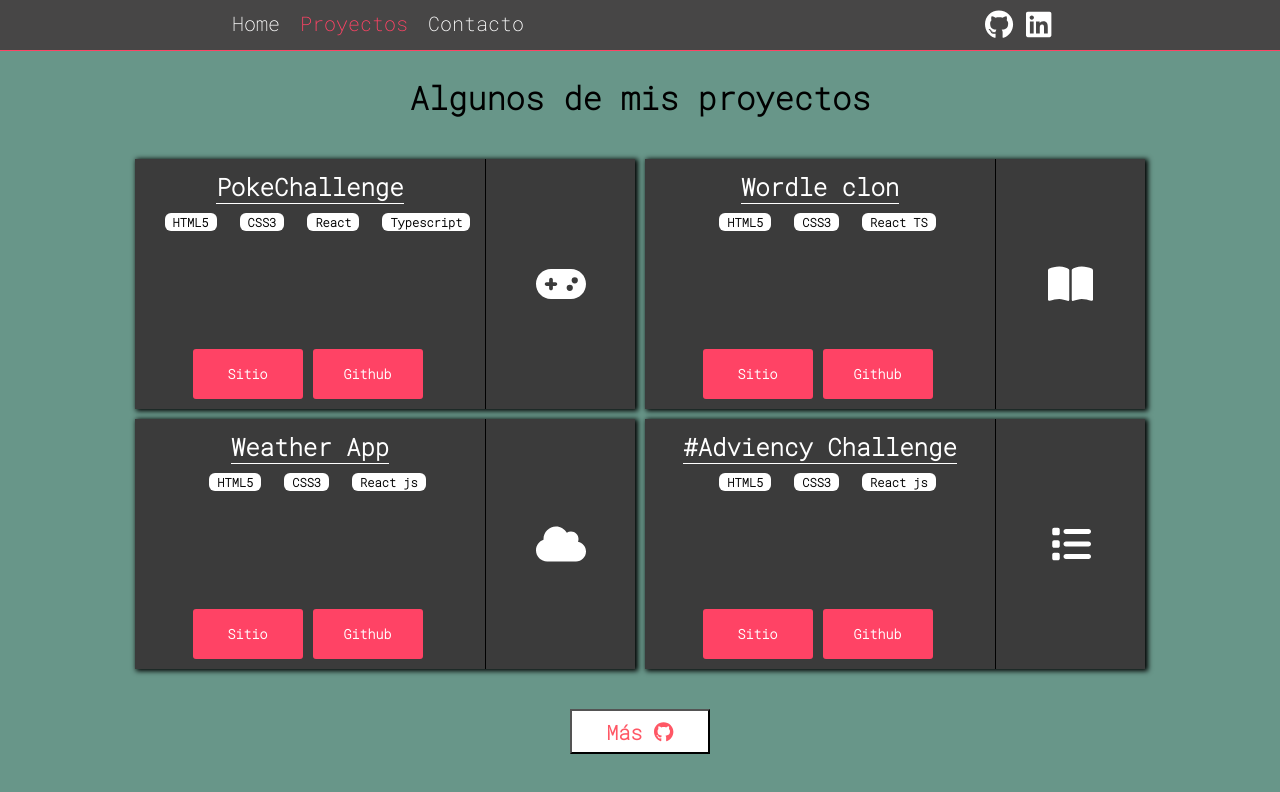
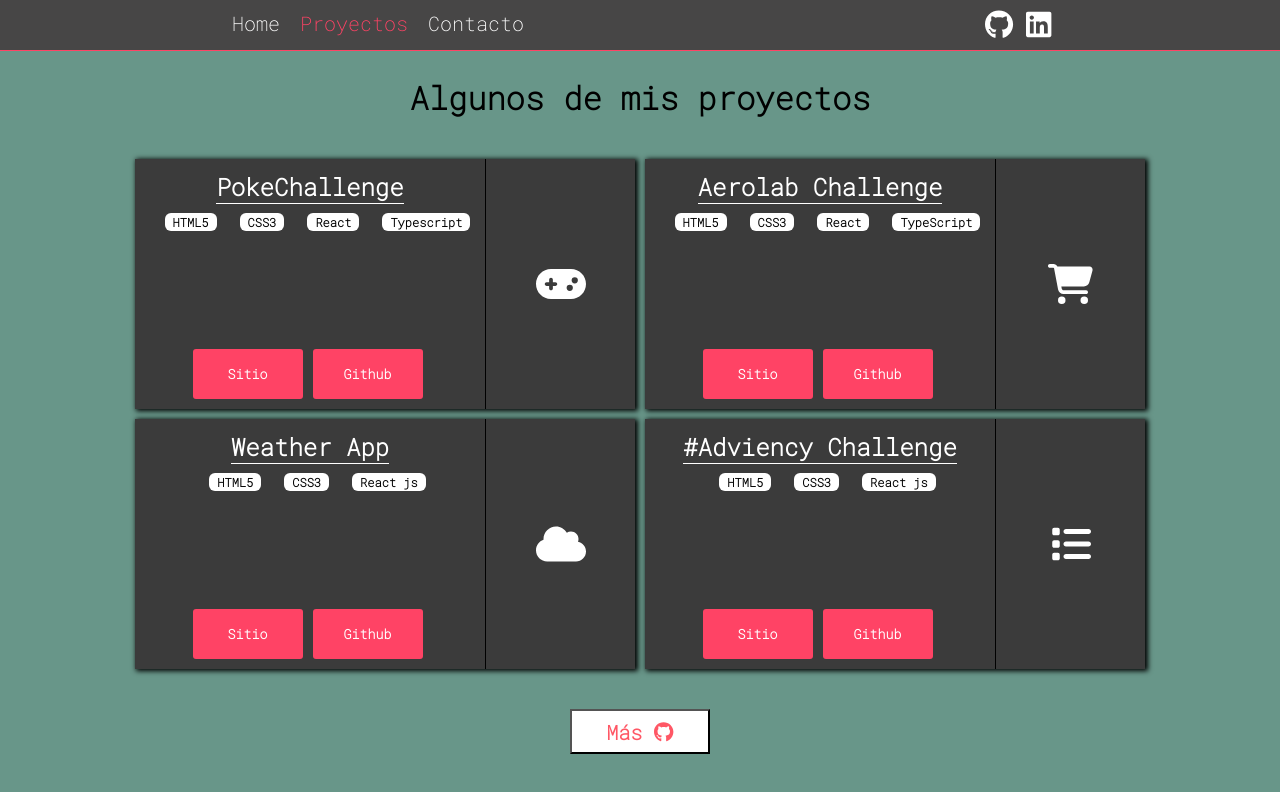
Before and after one commit to AgustinGauna/portafolio, a React (Create React App) app: page /projects in a window 1280 px wide. Shown: the top 792 px of the page. Built offline with nearby package versions, Linux system fonts and the light colour scheme.

Commit message:
actualizacion

```diff
--- a/src/components/Projects/Projects.jsx
+++ b/src/components/Projects/Projects.jsx
@@ -2,7 +2,7 @@ import React from 'react'
 import styles from './Projects.module.css'
 import { motion } from 'framer-motion'
 import { FontAwesomeIcon } from '@fortawesome/react-fontawesome'
-import { faGamepad, faBookOpen, faCloud, faList } from '@fortawesome/free-solid-svg-icons'
+import { faGamepad, faShoppingCart, faCloud, faList } from '@fortawesome/free-solid-svg-icons'
 import { faGithub } from '@fortawesome/free-brands-svg-icons'
 
 
@@ -73,19 +73,20 @@ const Projects = () => {
                 <div className={styles.div4}>
 
                     <div className={styles.childs}>
-                        <h2>Wordle clon</h2>
+                        <h2>Aerolab Challenge</h2>
                         <div className={styles.technologies}>
                             <button>HTML5</button>
                             <button>CSS3</button>
-                            <button>React TS</button>
+                            <button>React</button>
+                            <button>TypeScript</button>
                         </div>
                         <div className={styles.urls}>
-                            <a href="https://wordle-seven-dun.vercel.app/" target="_blank" rel='noopener noreferrer'><button>Sitio</button></a>
-                            <a href="https://github.com/AgustinGauna/wordle" target="_blank" rel='noopener noreferrer'><button>Github</button></a>
+                            <a href="https://aerolab-challenge-blue.vercel.app/" target="_blank" rel='noopener noreferrer'><button>Sitio</button></a>
+                            <a href="https://github.com/AgustinGauna/aerolab-challenge" target="_blank" rel='noopener noreferrer'><button>Github</button></a>
                         </div>
                     </div>
                     <div className={styles.side}>
-                        <FontAwesomeIcon icon={faBookOpen}></FontAwesomeIcon>
+                        <FontAwesomeIcon icon={faShoppingCart}></FontAwesomeIcon>
 
                     </div>
                 </div>
```
